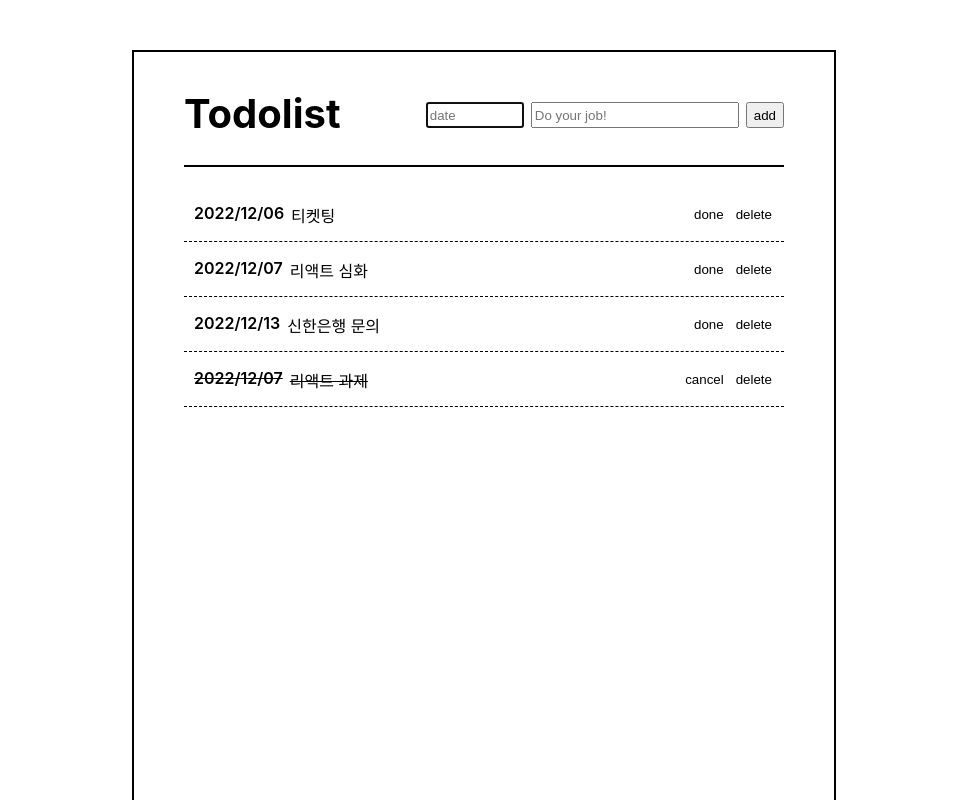
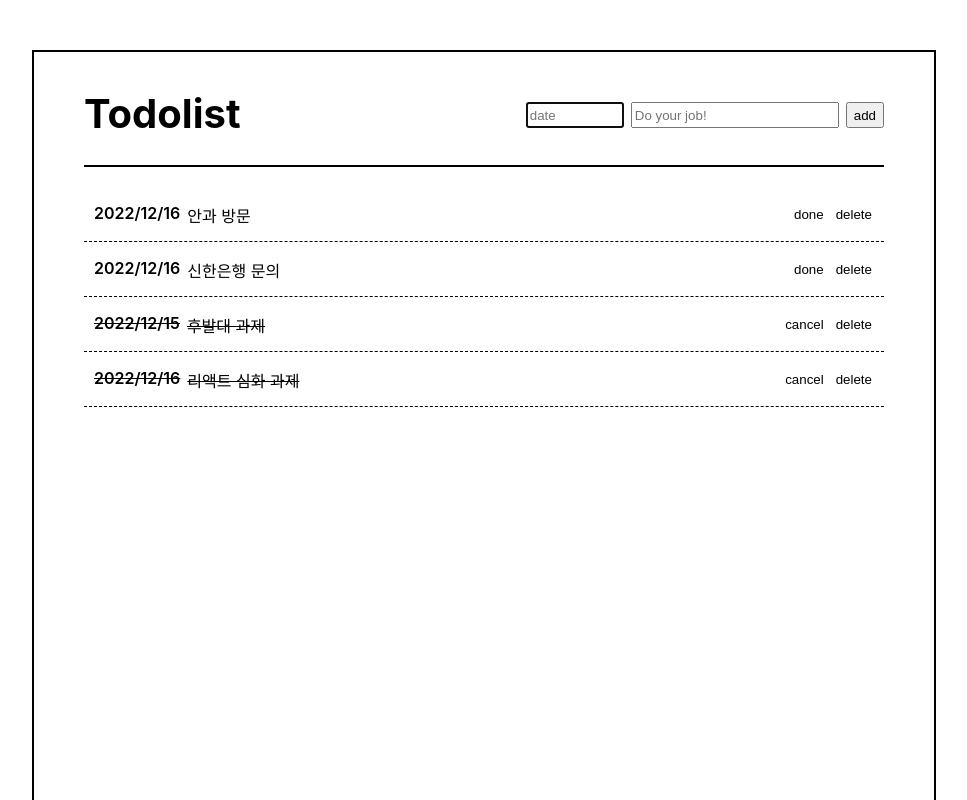
Before and after one commit to cinephi1e/todolist_2, a React (Create React App) app: page / in a window 1280 px wide. Shown: the top 800 px of the page, without its empty margins (156-1123 px from the left). Built offline with nearby package versions, Linux system fonts and the light colour scheme.

Commit message:
넓이 수정

```diff
--- a/src/components/style.js
+++ b/src/components/style.js
@@ -1,7 +1,7 @@
 import styled from "styled-components";
 
 const Main = styled.div`
-  width: 600px;
+  width: 800px;
   min-height: 800px;
   padding: 10px 50px 20px 50px;
   margin: 50px auto;
--- a/src/components/todolistpages/TodolistPages.jsx
+++ b/src/components/todolistpages/TodolistPages.jsx
@@ -5,8 +5,6 @@ const TodolistPages = () => {
   const list = useSelector((state) => state.manageTodo.initialList);
   const i = Object.values(useParams());
   const navigate = useNavigate();
-  console.log(useParams());
-  console.log(list);
 
   return (
     <Content>
@@ -23,7 +21,7 @@ const TodolistPages = () => {
             navigate("/");
           }}
         >
-          이전페이지
+          back
         </PrevBtn>
       </Bottom>
     </Content>
--- a/src/components/todolistpages/style.js
+++ b/src/components/todolistpages/style.js
@@ -35,6 +35,7 @@ const PrevBtn = styled.div`
   margin-left: auto;
   border: none;
   background: none;
+  cursor: pointer;
 `;
 
 export { Content, Todolist, Date, Todo, Bottom, Id, PrevBtn };
--- a/src/redux/modules/manageTodo.js
+++ b/src/redux/modules/manageTodo.js
@@ -30,10 +30,10 @@ export const updateTodo = (id) => {
 // initail state
 const initialState = {
   initialList: [
-    { id: uuid(), date: "2022/12/07", todo: "리액트 과제", isDone: true },
-    { id: uuid(), date: "2022/12/06", todo: "티켓팅", isDone: false },
-    { id: uuid(), date: "2022/12/07", todo: "리액트 심화", isDone: false },
-    { id: uuid(), date: "2022/12/13", todo: "신한은행 문의", isDone: false },
+    { id: uuid(), date: "2022/12/15", todo: "후발대 과제", isDone: true },
+    { id: uuid(), date: "2022/12/16", todo: "안과 방문", isDone: false },
+    { id: uuid(), date: "2022/12/16", todo: "리액트 심화 과제", isDone: true },
+    { id: uuid(), date: "2022/12/16", todo: "신한은행 문의", isDone: false },
   ],
 };
 
```
